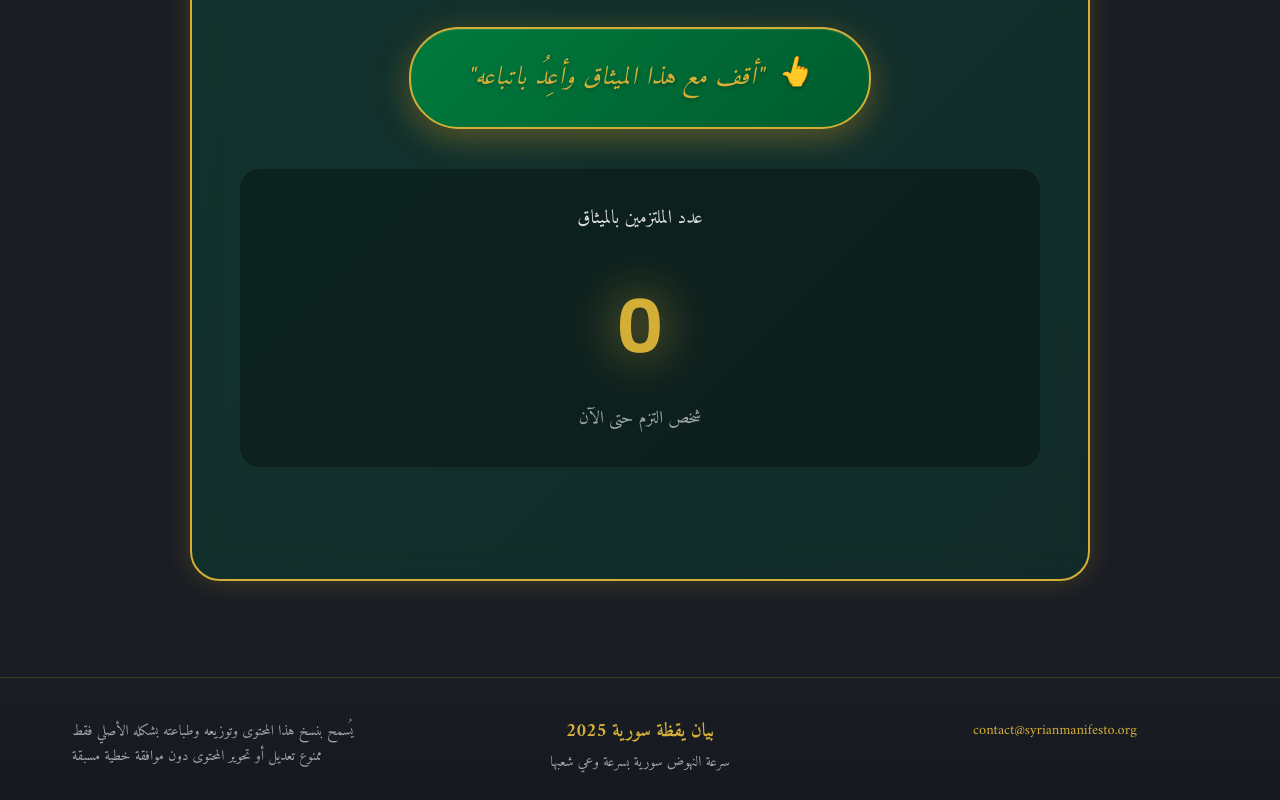
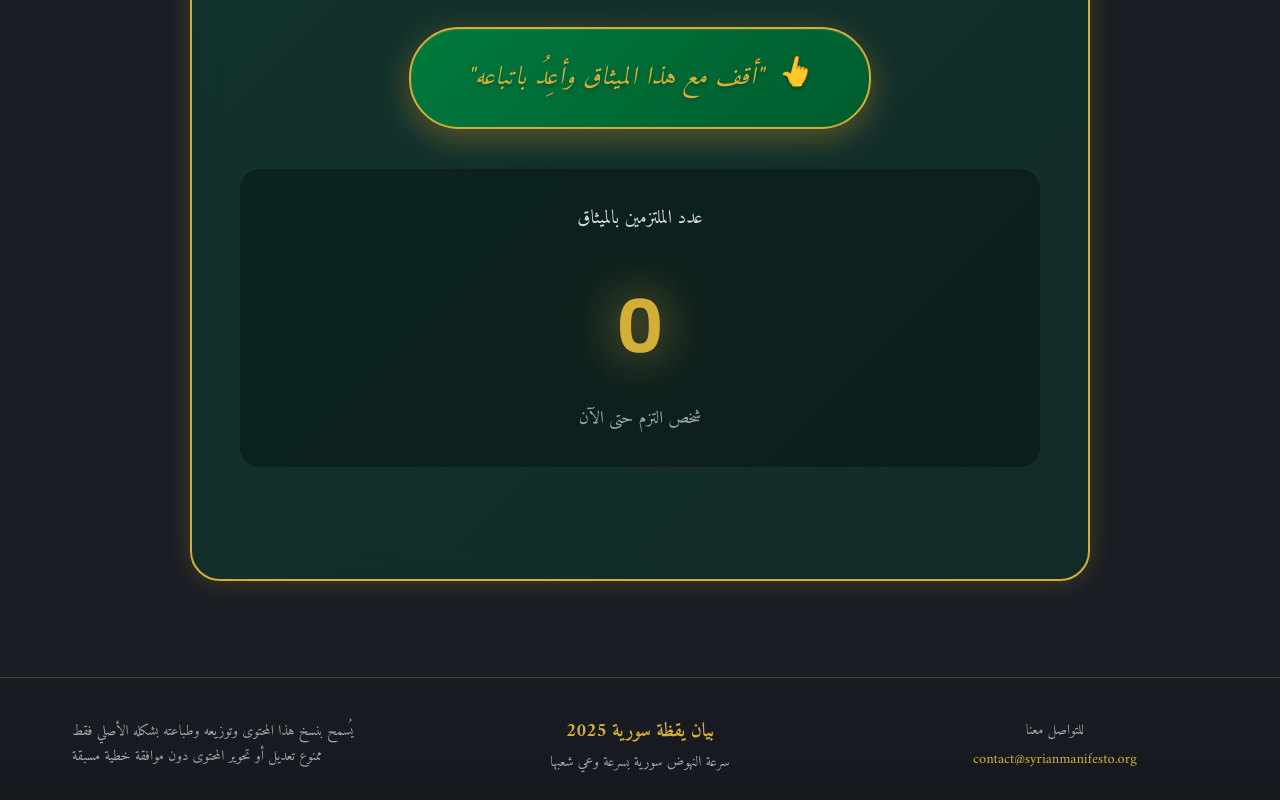
Before and after one commit to Nooorab/syrian-manifesto, a plain HTML site: page index.html in a window 1280 px wide. Shown: the part 5137-5937 px from the top of the page. Drawn offline with Linux system fonts and the light colour scheme.

Commit message:
Fix footer authors paragraph tag in index.html

```diff
--- a/index.html
+++ b/index.html
@@ -71,7 +71,7 @@
             <div class="footer-content">
                 <!-- Right Side - Authors & Email -->
                 <div class="footer-right">
-                    <p class="footer-authors"للتواصل معنا</p>
+                    <p class="footer-authors">للتواصل معنا</p>
                     <a href="mailto:contact@syrianmanifesto.org?subject=رسالة من موقع بيان يقظة سورية"
                         class="footer-email">
                         contact@syrianmanifesto.org
```
